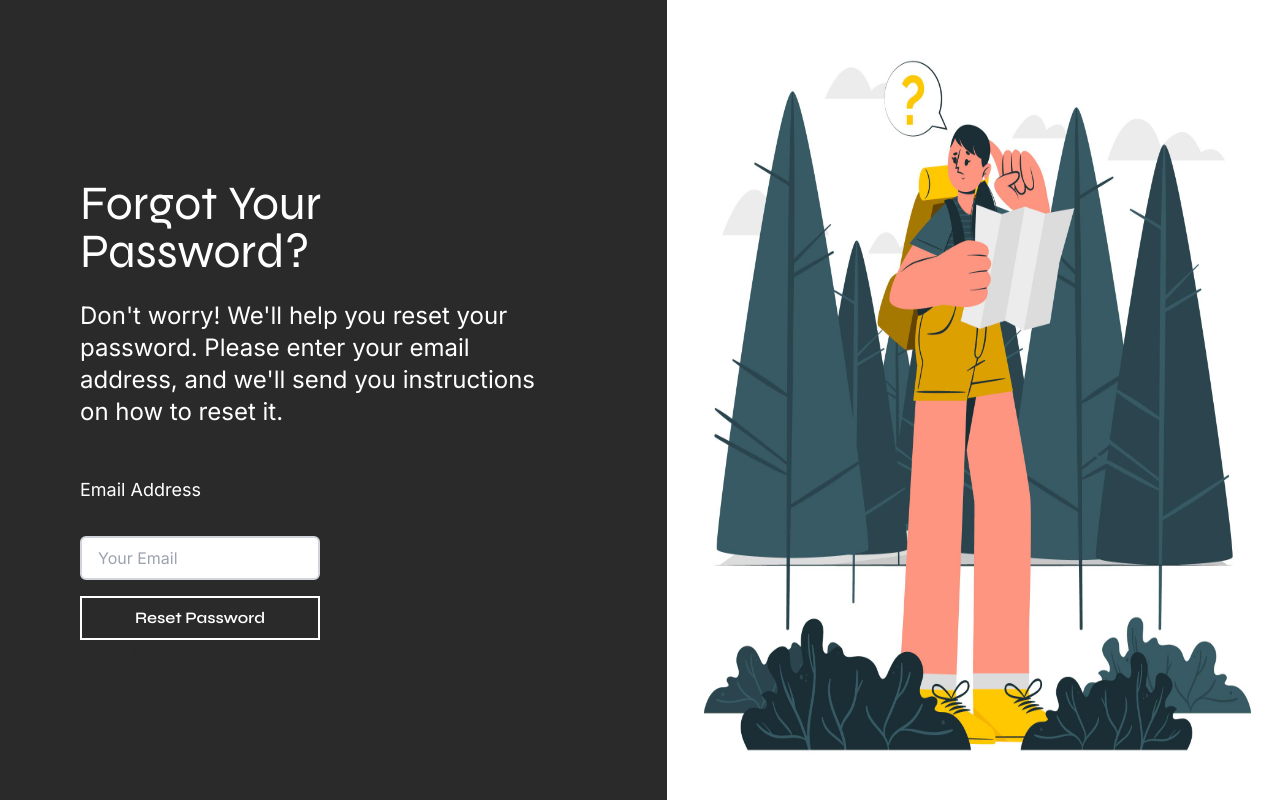
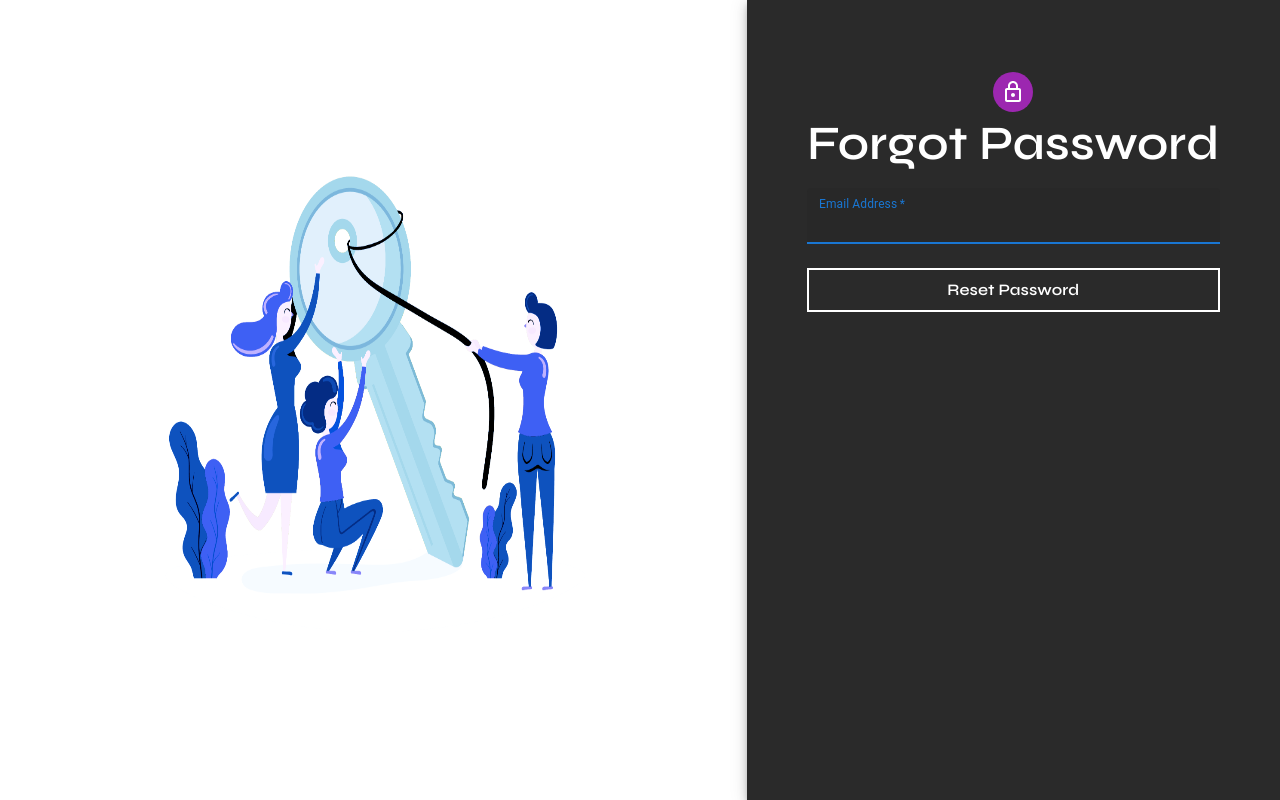
Before and after one commit to kunalkeshan/Social-Sphere, a React (Vite) app in the folder client/: page /forgot-password in a window 1280 px wide. Built offline with nearby package versions, Linux system fonts and the light colour scheme.

Commit message:
Reform code

```diff
--- a/client/src/pages/ForgotPassword.tsx
+++ b/client/src/pages/ForgotPassword.tsx
@@ -1,46 +1,113 @@
-import { Link } from 'react-router-dom';
+import React, { useState } from 'react';
+import {
+  Grid,
+  CssBaseline,
+  Box,
+  Avatar,
+  TextField,
+  Paper,
+  IconButton,
+  InputAdornment,
+} from '@mui/material';
+import LockOutlinedIcon from '@mui/icons-material/LockOutlined';
 
-const ForgotPasswordPage = () => {
+const ForgotPassword = () => {
+  const [email, setEmail] = useState('');
+  const [loading, setLoading] = useState(false);
+
+  const handleEmailChange = (e) => {
+    setEmail(e.target.value);
+  };
+
+  const handleForgotPassword = async (e) => {
+    e.preventDefault();
+    // Implement the password reset logic here
+    // You can use an API call to send a reset password link to the user's email
+    // Handle loading and error states as needed
+  };
+
   return (
-    <section className='max-w-screen-2xl mx-auto flex flex-col md:flex-row gap-12 items-center'>
-      <div className='w-full md:w-1/2 mx-20 text-center md:text-left'>
-        <h1 className='font-heading text-3xl md:text-5xl md:mb-4 mt-12'>
-          Forgot Your Password?
+    <Grid container component="main" sx={{ height: '100vh' }}>
+      <CssBaseline />
+      <Grid
+        item
+        xs={false}
+        sm={4}
+        md={7}
+        sx={{
+          backgroundImage: 'url(/forgot.png)', // Replace with your background image
+          backgroundRepeat: 'no-repeat',
+          backgroundSize: '60% 60%',
+          backgroundPosition: 'center',
+        }}
+      />
+      <Grid
+        item
+        xs={12}
+        sm={8}
+        md={5}
+        component={Paper}
+        elevation={6}
+        square
+        sx={{ fontFamily: 'Inter', background: '#2A2A2A' }}
+        className="!text-white"
+      >
+        <Box
+          sx={{
+            my: 8,
+            mx: 4,
+            display: 'flex',
+            flexDirection: 'column',
+            alignItems: 'center',
+          }}
+        >
+          <Avatar sx={{ m: 1, bgcolor: 'secondary.main' }}>
+            <LockOutlinedIcon />
+          </Avatar>
+          <h1 className="font-heading text-3xl md:text-5xl font-semibold">
+            Forgot Password
           </h1>
-        <p className='text-sm md:ml-0 ml-6 md:text-2xl mt-6'>
-          Don't worry! We'll help you reset your password. Please enter your email address, and we'll send you instructions on how to reset it.
-        </p>
-        <form className='flex flex-col gap-4 items-center md:items-start'>
-          <label className='text-base md:text-lg md:mt-12 mt-4' htmlFor='email'>
-            Email Address
-          </label>
-          <input
-            type='email'
-            id='email'
-            name='email'
-            className='border-2 border-gray-300 text-black px-4 py-2 mt-4 md:w-60 w-52 md:ml-0 rounded-md focus:outline-none'
-            placeholder='Your Email'
+          <form className="mt-1" onSubmit={handleForgotPassword}>
+            <TextField
+              margin="normal"
+              required
+              fullWidth
+              label="Email Address"
+              autoComplete="email"
+              type="email"
+              autoFocus
+              sx={{
+                borderColor: 'white',
+                input: {
+                  color: 'white',
+                },
+                label: {
+                  color: 'white',
+                },
+                '&.MuiTextField-root': {
+                  borderColor: 'white',
+                },
+              }}
+              variant="filled"
+              value={email}
+              onChange={handleEmailChange}
             />
             <button
-            type='submit'
-            className='px-4 py-2 md:w-60 md:ml-0 border-2 border-white font-heading w-fit font-semibold bg-primary text-white hover:bg-white hover:text-primary transition-all'
+              type="submit"
+              className={`cursor-pointer ${
+                loading
+                  ? 'cursor-default opacity-60'
+                  : 'hover:bg-white hover:text-primary'
+              } px-4 text-white my-4 w-full py-2 border-2 border-white font-heading font-semibold transition-all`}
+              disabled={loading}
             >
-            Reset Password
+              {loading ? 'Sending Email...' : 'Reset Password'}
             </button>
           </form>
-        <Link to='/signup' className='text-primary hover:underline text-lg md:text-xl'>
-          Back to Signup
-        </Link>
-      </div>
-      <div className='w-full md:w-2/3'>
-        <img
-          src='/clip2.jpg'
-          alt='Forgot Password'
-          className='md:w-full md:h-screen h-0 w-0  mx-autox'
-        />
-      </div>
-    </section>
+        </Box>
+      </Grid>
+    </Grid>
   );
 };
 
-export default ForgotPasswordPage;
+export default ForgotPassword;
```
Also changed, not shown: client/public/clip2.jpg (deleted), client/public/forgot.png (added). Lines whose indentation alone changed are shown as unchanged.
